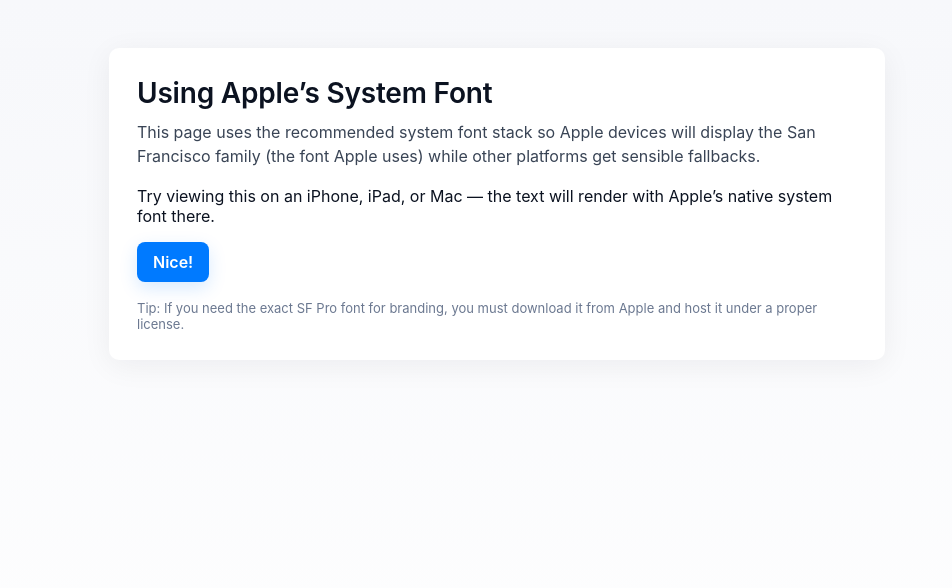
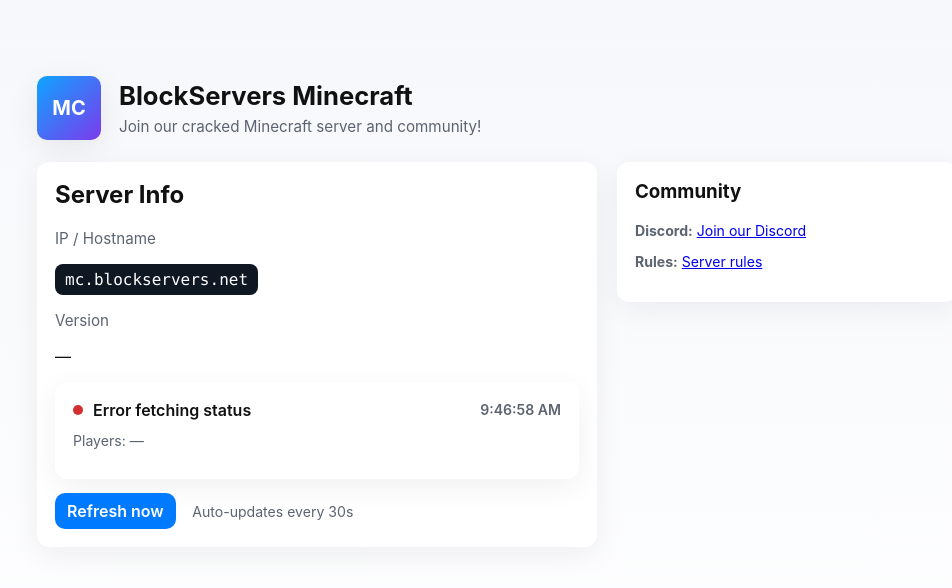
Before and after one commit to Block-Placer/html, a plain HTML site: page index.html in a window 1280 px wide. Shown: the whole page, without its empty margins (143-1095 px from the left). Drawn offline with Linux system fonts and the light colour scheme; no server answers.

Commit message:
Update index.html

```diff
--- a/index.html
+++ b/index.html
@@ -1,86 +1,155 @@
 <!doctype html>
 <html lang="en">
 <head>
-  <meta charset="utf-8" />
-  <meta name="viewport" content="width=device-width,initial-scale=1" />
-  <title>Apple System Font Example</title>
+  <meta charset="utf-8"/>
+  <meta name="viewport" content="width=device-width,initial-scale=1"/>
+  <title>BlockServers Minecraft</title>
+  <meta name="description" content="Live status and info for BlockServers Minecraft server."/>
   <style>
-    /* Use Apple's system font (San Francisco) where available,
-       with good fallbacks for other platforms */
-    :root {
-      --ui-font: -apple-system, BlinkMacSystemFont, "Segoe UI", Roboto,
-                  "Helvetica Neue", Arial, sans-serif;
-      --radius: 10px;
+    :root{
+      --bg1: #f7f8fb;
+      --card: #ffffff;
+      --muted: #5b6470;
       --accent: #007aff;
+      --radius: 12px;
+      --ui-font: -apple-system, BlinkMacSystemFont, "Segoe UI", Roboto, "Helvetica Neue", Arial, sans-serif;
     }
-
-    html, body {
-      height: 100%;
-      margin: 0;
-      font-family: var(--ui-font);
-      -webkit-font-smoothing: antialiased;
-      -moz-osx-font-smoothing: grayscale;
-      background: linear-gradient(180deg,#f7f8fb,#ffffff);
-      color: #0b1220;
-    }
-
-    .container {
-      max-width: 720px;
-      margin: 6vh auto;
-      padding: 28px;
-      background: #fff;
-      border-radius: var(--radius);
-      box-shadow: 0 6px 30px rgba(10,20,40,0.06);
-    }
-
-    h1 {
-      margin: 0 0 10px 0;
-      font-weight: 600;
-      font-size: 28px;
-      letter-spacing: -0.2px;
-    }
-
-    p.lead {
-      margin: 0 0 18px 0;
-      color: #394455;
-      line-height: 1.5;
-    }
-
-    .btn {
-      display: inline-block;
-      padding: 10px 16px;
-      border-radius: 8px;
-      text-decoration: none;
-      font-weight: 600;
-      background: var(--accent);
-      color: white;
-      box-shadow: 0 6px 18px rgba(0,122,255,0.16);
-    }
-
-    footer {
-      margin-top: 18px;
-      font-size: 13px;
-      color: #6b7890;
-    }
+    html,body{height:100%;margin:0;font-family:var(--ui-font);-webkit-font-smoothing:antialiased;background:linear-gradient(180deg,var(--bg1),#ffffff);color:#111;}
+    .wrap{max-width:920px;margin:6vh auto;padding:28px;}
+    header{display:flex;align-items:center;gap:18px}
+    .logo{width:64px;height:64px;border-radius:10px;background:linear-gradient(135deg,#0ea5ff,#7c3aed);display:flex;align-items:center;justify-content:center;color:white;font-weight:700;font-size:20px;box-shadow:0 8px 30px rgba(12,15,30,0.08)}
+    h1{font-size:1.6rem;margin:0}
+    .subtitle{color:var(--muted);margin-top:6px;font-size:0.95rem}
+    .grid{display:grid;grid-template-columns:1fr 340px;gap:20px;margin-top:22px}
+    .card{background:var(--card);border-radius:var(--radius);padding:18px;box-shadow:0 8px 30px rgba(12,15,30,0.06)}
+    .muted{color:var(--muted);font-size:0.95rem}
+    .ip{font-family:ui-monospace,SFMono-Regular,Menlo,monospace;background:#0f1723;color:#fff;padding:6px 10px;border-radius:8px;display:inline-block}
+    .status-line{display:flex;align-items:center;gap:10px;font-weight:600}
+    .status-dot{width:10px;height:10px;border-radius:50%}
+    .online{background:#18b659}
+    .offline{background:#d32f2f}
+    ul.players{list-style:none;padding:0;margin:8px 0 0 0;max-height:180px;overflow:auto}
+    ul.players li{padding:6px 8px;border-radius:8px;background:#f4f6f8;margin-bottom:6px;font-size:0.95rem}
+    .small{font-size:0.88rem;color:var(--muted)}
+    .footer{margin-top:18px;font-size:0.9rem;color:var(--muted)}
+    a.btn{display:inline-block;padding:8px 12px;border-radius:10px;background:var(--accent);color:white;text-decoration:none;font-weight:600}
+    @media (max-width:880px){.grid{grid-template-columns:1fr;}}
   </style>
 </head>
 <body>
-  <div class="container">
-    <h1>Using Apple’s System Font</h1>
-    <p class="lead">
-      This page uses the recommended system font stack so Apple devices will display the San Francisco family
-      (the font Apple uses) while other platforms get sensible fallbacks.
-    </p>
+  <div class="wrap">
+    <header>
+      <div class="logo">MC</div>
+      <div>
+        <h1>BlockServers Minecraft</h1>
+        <div class="subtitle">Join our cracked Minecraft server and community!</div>
+      </div>
+    </header>
 
-    <p>
-      Try viewing this on an iPhone, iPad, or Mac — the text will render with Apple’s native system font there.
-    </p>
+    <div class="grid">
+      <!-- Left: Main info & live status -->
+      <div class="card">
+        <h2 style="margin-top:0">Server Info</h2>
+        <p class="muted">IP / Hostname</p>
+        <p><span class="ip" id="server-ip">mc.blockservers.net:25565</span></p>
 
-    <a class="btn" href="#" onclick="alert('Nice choice!')">Nice!</a>
+        <p class="muted" style="margin-top:12px">Version</p>
+        <p id="server-version">—</p>
 
-    <footer>
-      Tip: If you need the exact SF Pro font for branding, you must download it from Apple and host it under a proper license.
-    </footer>
+        <div style="margin-top:12px" class="card" id="live-card">
+          <div class="status-line">
+            <div id="status-dot" class="status-dot offline"></div>
+            <div id="status-text">Checking...</div>
+            <div style="margin-left:auto" class="small" id="last-check">—</div>
+          </div>
+
+          <div style="margin-top:12px" id="player-summary" class="small">Players: —</div>
+
+          <div id="players-list" style="margin-top:12px"></div>
+          <div id="motd" class="small" style="margin-top:12px;color:var(--muted)"></div>
+        </div>
+
+        <div style="margin-top:14px;">
+          <a class="btn" href="#" id="refresh-btn">Refresh now</a>
+          <span style="margin-left:12px" class="small">Auto-updates every 30s</span>
+        </div>
+      </div>
+
+      <!-- Right: quick links -->
+      <aside>
+        <div class="card">
+          <h3 style="margin-top:0">Community</h3>
+          <p class="small"><strong>Discord:</strong> <a href="https://discord.gg/yourinvite" target="_blank">Join our Discord</a></p>
+          <p class="small"><strong>Rules:</strong> <a href="#" target="_blank">Server rules</a></p>
+        </div>
+      </aside>
+    </div>
   </div>
+
+  <script>
+    // =========== CONFIG ===========
+    const SERVER_HOST = "mc.blockservers.net";
+    const SERVER_PORT = 25565;
+    // ==============================
+
+    const apiBase = "https://api.mcsrvstat.us/2";
+    const ipDisplay = document.getElementById("server-ip");
+    const statusText = document.getElementById("status-text");
+    const statusDot = document.getElementById("status-dot");
+    const playersListWrap = document.getElementById("players-list");
+    const playerSummary = document.getElementById("player-summary");
+    const motdEl = document.getElementById("motd");
+    const refreshBtn = document.getElementById("refresh-btn");
+    const lastCheck = document.getElementById("last-check");
+    const versionEl = document.getElementById("server-version");
+
+    ipDisplay.textContent = SERVER_HOST + (SERVER_PORT !== 25565 ? ":"+SERVER_PORT : "");
+
+    async function fetchStatus(){
+      const target = `${SERVER_HOST}${SERVER_PORT !== 25565 ? ":"+SERVER_PORT : ""}`;
+      const url = `${apiBase}/${encodeURIComponent(target)}`;
+
+      try {
+        const res = await fetch(url);
+        const data = await res.json();
+        updateUI(data);
+      } catch (err) {
+        console.error("Status fetch failed:", err);
+        statusDot.className = "status-dot offline";
+        statusText.textContent = "Error fetching status";
+        lastCheck.textContent = new Date().toLocaleTimeString();
+        playerSummary.textContent = "Players: —";
+      }
+    }
+
+    function updateUI(data){
+      lastCheck.textContent = new Date().toLocaleTimeString();
+      if(data && data.online){
+        statusDot.className = "status-dot online";
+        statusText.textContent = "Online";
+        const online = data.players?.online ?? "—";
+        const max = data.players?.max ?? "—";
+        playerSummary.textContent = `Players: ${online}/${max}`;
+        versionEl.textContent = data.version ?? "—";
+        motdEl.textContent = data.motd?.clean?.join(" ") ?? "";
+        if(data.players?.list?.length){
+          playersListWrap.innerHTML = `<ul class="players">${data.players.list.map(p => `<li>${p}</li>`).join("")}</ul>`;
+        } else {
+          playersListWrap.innerHTML = `<div class="small" style="color:var(--muted)">Player list hidden</div>`;
+        }
+      } else {
+        statusDot.className = "status-dot offline";
+        statusText.textContent = "Offline";
+        playerSummary.textContent = "Players: 0/—";
+        versionEl.textContent = "—";
+        motdEl.textContent = "";
+        playersListWrap.innerHTML = "";
+      }
+    }
+
+    refreshBtn.addEventListener("click", e => { e.preventDefault(); fetchStatus(); });
+    fetchStatus();
+    setInterval(fetchStatus, 30000);
+  </script>
 </body>
 </html>
```
